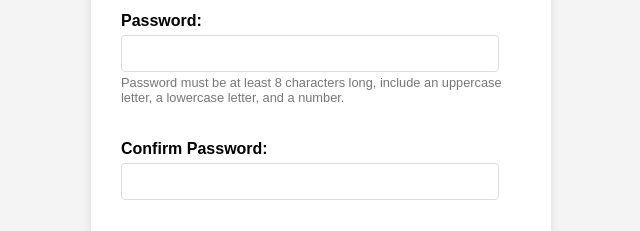
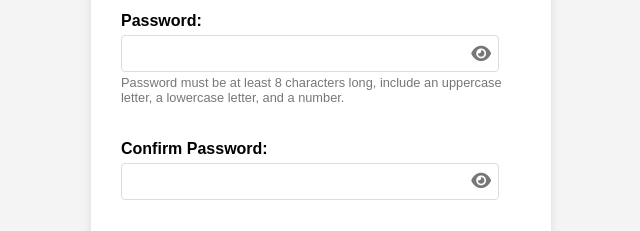
Before and after one commit to jcwynder/interactive-user-registration-form, a plain HTML site: page index.html in a window 1280 px wide. Shown: the part 392-623 px from the top of the page, 319-959 px from the left. Drawn offline with Linux system fonts and the light colour scheme.

Commit message:
added toggle functionality for password visibility

```diff
--- a/index.html
+++ b/index.html
@@ -4,6 +4,13 @@
     <meta charset="UTF-8" />
     <meta name="viewport" content="width=device-width, initial-scale=1.0" />
     <link rel="stylesheet" href="styles.css" />
+    <link
+      rel="stylesheet"
+      href="https://cdnjs.cloudflare.com/ajax/libs/font-awesome/6.5.2/css/all.min.css"
+      integrity="sha512-SnH5WK+bZxgPHs44uWIX+LLJAJ9/2PkPKZ5QiAj6Ta86w+fsb2TkcmfRyVX3pBnMFcV7oQPJkl9QevSCWr3W6A=="
+      crossorigin="anonymous"
+      referrerpolicy="no-referrer"
+    />
     <script src="script.js" defer></script>
     <title>Interactive Registration Form</title>
   </head>
@@ -29,7 +36,17 @@
         </div>
         <div class="form-group">
           <label for="password">Password:</label>
-          <input type="password" id="password" name="password" />
+          <div class="password-input-container">
+            <input type="password" id="password" name="password" />
+            <button
+              type="button"
+              id="togglePassword"
+              class="password-toggle-btn"
+              aria-label="Toggle password visibility"
+            >
+              <i class="fa-solid fa-eye"></i>
+            </button>
+          </div>
           <small
             >Password must be at least 8 characters long, include an uppercase
             letter, a lowercase letter, and a number.</small
@@ -38,7 +55,21 @@
         </div>
         <div class="form-group">
           <label for="confirmPassword">Confirm Password:</label>
-          <input type="password" id="confirmPassword" name="confirmPassword" />
+          <div class="password-input-container">
+            <input
+              type="password"
+              id="confirmPassword"
+              name="confirmPassword"
+            />
+            <button
+              type="button"
+              id="toggleConfirmPassword"
+              class="password-toggle-btn"
+              aria-label="Toggle confirm password visibility"
+            >
+              <i class="fa-solid fa-eye"></i>
+            </button>
+          </div>
           <span class="error-message" id="confirmPasswordError"></span>
         </div>
         <button type="submit">Register</button>
--- a/script.js
+++ b/script.js
@@ -9,6 +9,10 @@ const usernameError = document.getElementById("usernameError");
 const emailError = document.getElementById("emailError");
 const passwordError = document.getElementById("passwordError");
 const confirmPasswordError = document.getElementById("confirmPasswordError");
+
+// Get the password toggle buttons
+const passwordToggle = document.getElementById("togglePassword");
+const confirmPasswordToggle = document.getElementById("toggleConfirmPassword");
 
 // Loads saved username value from localStorage
 const savedUsername = localStorage.getItem("username");
@@ -83,11 +87,48 @@ function validateConfirmPassword() {
   }
 }
 
+// Function to toggle password visibility and icon style
+function togglePasswordVisibility(inputElement, toggleButtonElement) {
+  // Get the icon inside the button
+  const icon = toggleButtonElement.querySelector("i");
+  // Checks current type of the password input field
+  if (inputElement.type === "password") {
+    // If input field's type is "password", input field type is changed to "text", making the password visible
+    inputElement.type = "text";
+    // When input field type is "text", the eye icon is removed and the eye-slash icon is added to indicate the password is now visible
+    icon.classList.remove("fa-eye");
+    icon.classList.add("fa-eye-slash");
+  } else {
+    // If input field's type is not "password", input field type is reverted to "password", hiding the password
+    inputElement.type = "password";
+    // When input field type is reverted to "password", the eye-slash icon is removed and the eye icon is added to indicate the password is hidden
+    icon.classList.remove("fa-eye-slash");
+    icon.classList.add("fa-eye");
+  }
+}
+
 // Validity functions called whenever user types or changes the value in that input field, providing real-time feedback
 usernameInput.addEventListener("input", validateUsername);
 emailInput.addEventListener("input", validateEmail);
 passwordInput.addEventListener("input", validatePassword);
 confirmPasswordInput.addEventListener("input", validateConfirmPassword);
+
+// Checks if element exists
+if (passwordToggle) {
+  // Attaches a click event listener to the passwordToggle button
+  passwordToggle.addEventListener("click", () => {
+    // When passwordToggle button is clicked, togglePasswordVisibility function is called to excute toggle functionality for passwordInput field
+    togglePasswordVisibility(passwordInput, passwordToggle);
+  });
+}
+// Checks if element exists
+if (confirmPasswordToggle) {
+  // Attaches a click event listener to the confirmPasswordToggle button
+  confirmPasswordToggle.addEventListener("click", () => {
+    // When confirmPasswordToggle button is clicked, togglePasswordVisibility function is called to excute toggle functionality for confirmPasswordInput field
+    togglePasswordVisibility(confirmPasswordInput, confirmPasswordToggle);
+  });
+}
 
 // Listens for form's submission handling
 registrationForm.addEventListener("submit", (event) => {
--- a/styles.css
+++ b/styles.css
@@ -31,6 +31,11 @@ h1 {
   font-weight: bold;
 }
 
+.password-input-container {
+  position: relative;
+  width: 100%;
+}
+
 .form-group input[type="text"],
 .form-group input[type="email"],
 .form-group input[type="password"] {
@@ -39,12 +44,22 @@ h1 {
   border: 1px solid #ddd;
   border-radius: 4px;
   box-sizing: border-box; /* Makes width calculation easier */
+  padding-right: 40px; /* Make space for the icon */
+}
+
+/* Specific styling for inputs inside the password wrapper */
+.password-input-container input {
+  width: 100%;
+  padding: 10px;
+  padding-right: 40px; /* Space for the toggle button */
+  border: 1px solid #ddd;
+  border-radius: 4px;
+  box-sizing: border-box;
 }
 
 .form-group input:invalid {
   border-color: #e74c3c; /* Light red for invalid built-in states */
 }
-/* You can add a .valid class if you want to style valid inputs too */
 
 .form-group .error-message {
   display: block;
@@ -61,6 +76,25 @@ h1 {
   margin-top: 3px;
 }
 
+/* Styling for the toggle button */
+.password-toggle-btn {
+  position: absolute;
+  top: 50%;
+  right: 30px;
+  transform: translateY(-50%);
+  background: none;
+  border: none;
+  cursor: pointer;
+  font-size: 1.1em;
+  color: #777;
+  padding: 0;
+  line-height: 1;
+}
+
+.password-toggle-btn:hover {
+  color: #333; /* Darker color on hover */
+}
+
 button[type="submit"] {
   width: 100%;
   padding: 10px;
```
